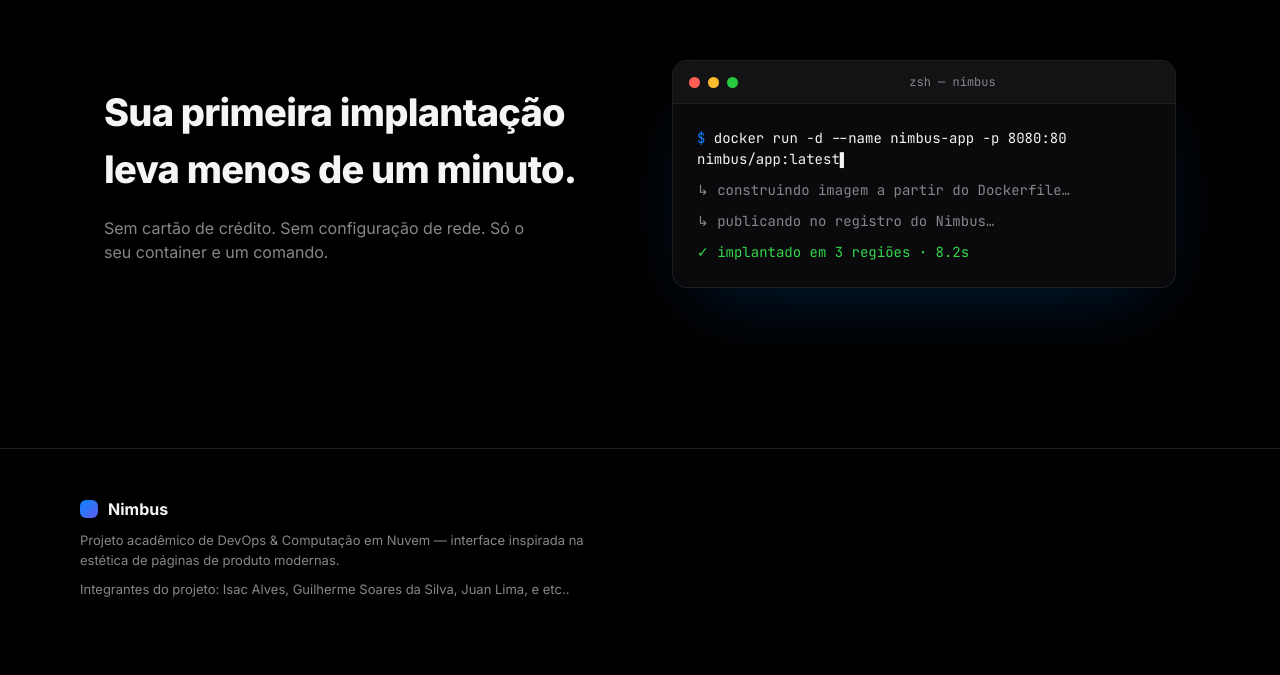
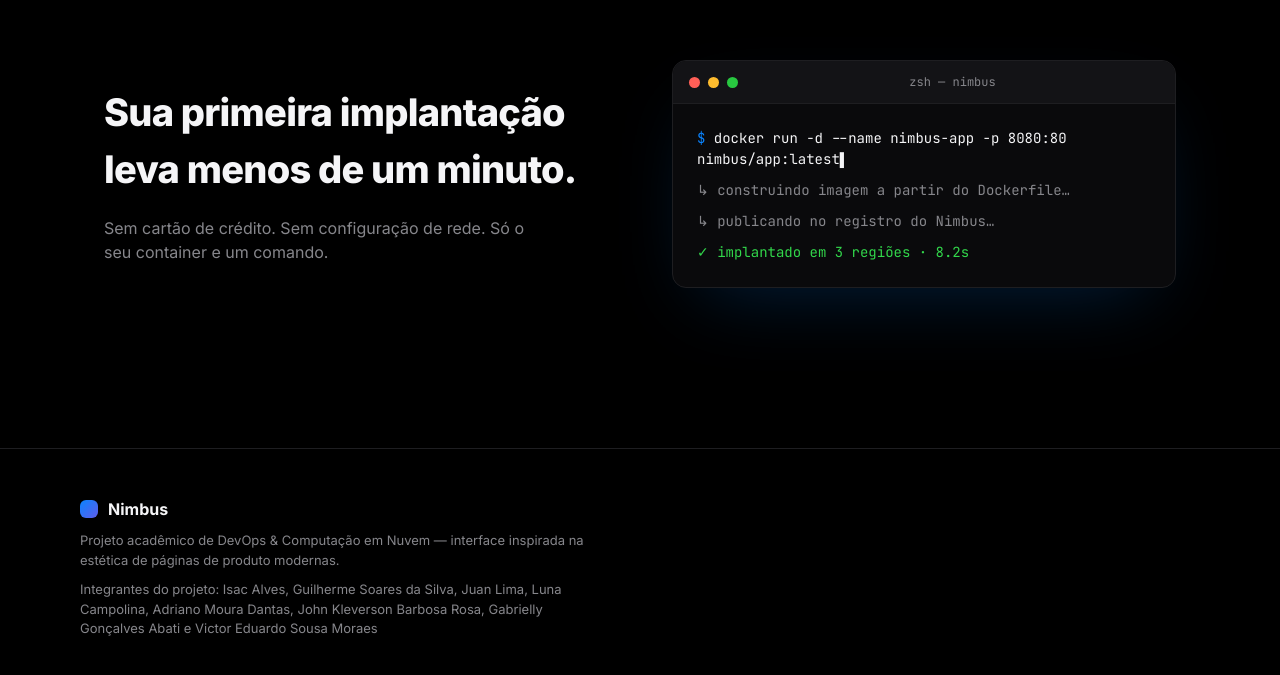
Before and after one commit to limadev27/DevOps-Computa-o-em-Nuvem, a plain HTML site: page files/index.html in a window 1280 px wide. Shown: the part 4021-4696 px from the top of the page. Before the commit the page ends 4669 px from the top, so only its background shows below. Drawn offline with Linux system fonts and the light colour scheme.

Commit message:
adição de nomes de integrantes.

```diff
--- a/files/index.html
+++ b/files/index.html
@@ -208,7 +208,7 @@
       <span class="nav-logo-mark"></span> Nimbus
     </div>
     <p class="footer-note">Projeto acadêmico de DevOps &amp; Computação em Nuvem — interface inspirada na estética de páginas de produto modernas.</p>
-    <p class="footer-note">Integrantes do projeto: Isac Alves, Guilherme Soares da Silva, Juan Lima, e etc..</p>
+    <p class="footer-note">Integrantes do projeto: Isac Alves, Guilherme Soares da Silva, Juan Lima, Luna Campolina, Adriano Moura Dantas, John Kleverson Barbosa Rosa, Gabrielly Gonçalves Abati e Victor Eduardo Sousa Moraes</p>
   </div>
 </footer>
 
```
Also changed, not shown: 2 other files.
